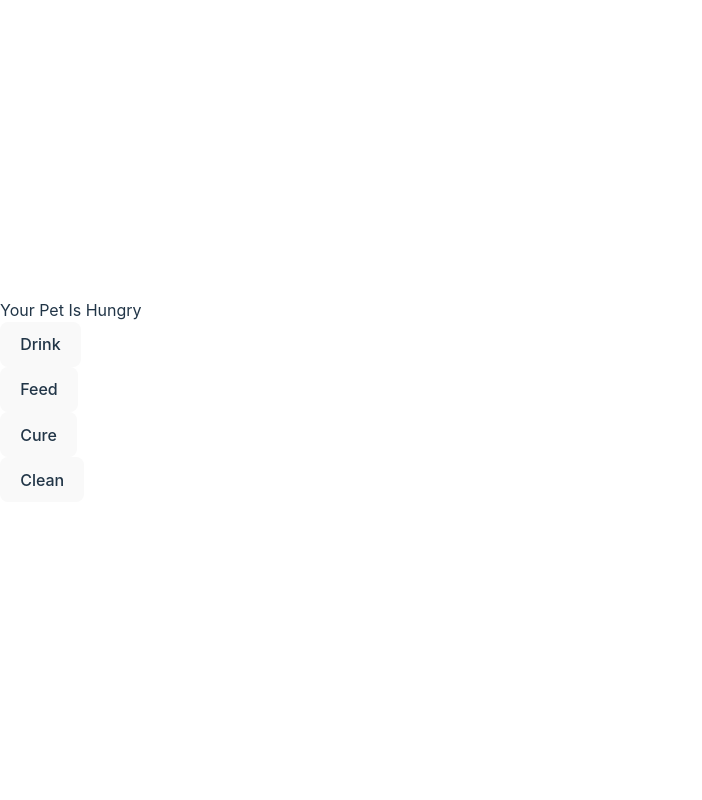
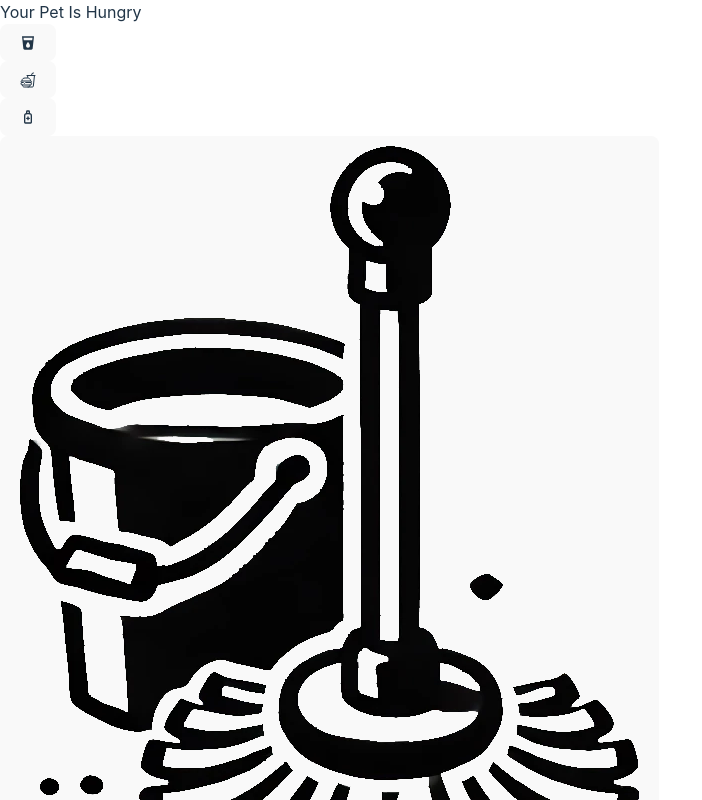
Before and after one commit to Lulika57/Tamagochi, a React (Vite) app: page / in a window 1280 px wide. Shown: the top 800 px of the page, without its empty margins (0-702 px from the left). Built offline with nearby package versions, Linux system fonts and the light colour scheme.

Commit message:
Adds icons
Co-authored-by: Lulika57 <kharchenko.anastasya2013@gmail.com>

```diff
--- a/package.json
+++ b/package.json
@@ -11,7 +11,8 @@
   },
   "dependencies": {
     "react": "^18.3.1",
-    "react-dom": "^18.3.1"
+    "react-dom": "^18.3.1",
+    "react-icons": "^5.4.0"
   },
   "devDependencies": {
     "@eslint/js": "^9.17.0",
--- a/src/App.tsx
+++ b/src/App.tsx
@@ -1,5 +1,9 @@
 import { useState } from "react";
+import { MdLocalDrink } from "react-icons/md";
+import { IoFastFoodOutline } from "react-icons/io5";
+import { TbMedicineSyrup } from "react-icons/tb";
 import { HorizontalMenu } from "./components/horizontalMenu";
+import mop from "./assets/editedMop.png";
 
 function App() {
   const [status, setStatus] = useState<null>(null);
@@ -15,21 +19,25 @@ function App() {
             name={"Drink"}
             isOpened={openedMenu === "Drink"}
             setOpenedMenu={setOpenedMenu}
+            icon={<MdLocalDrink className="size-full p-4" />}
           />
           <HorizontalMenu
             name={"Feed"}
             isOpened={openedMenu === "Feed"}
             setOpenedMenu={setOpenedMenu}
+            icon={<IoFastFoodOutline className="size-full p-4" />}
           />
           <HorizontalMenu
             name={"Cure"}
             isOpened={openedMenu === "Cure"}
             setOpenedMenu={setOpenedMenu}
+            icon={<TbMedicineSyrup className="size-full p-4" />}
           />
           <HorizontalMenu
             name={"Clean"}
             isOpened={openedMenu === "Clean"}
             setOpenedMenu={setOpenedMenu}
+            icon={<img src={mop} className="size-full p-4" />}
           />
         </div>
       </div>
--- a/src/components/horizontalMenu.tsx
+++ b/src/components/horizontalMenu.tsx
@@ -1,28 +1,40 @@
+import { MdLocalDrink } from "react-icons/md";
+
 // Information we want to pass in
 type props = {
   name: string;
   isOpened: boolean;
   setOpenedMenu: any;
+  icon: any;
 };
 
-export const HorizontalMenu = ({ name, isOpened, setOpenedMenu }: props) => {
-
+export const HorizontalMenu = ({
+  name,
+  isOpened,
+  setOpenedMenu,
+  icon,
+}: props) => {
   function handleClick() {
-        if(isOpened) {
+    if (isOpened) {
       setOpenedMenu(null);
-        }
-        else {
+    } else {
       setOpenedMenu(name);
     }
   }
 
-function handleBlur () {
-    setOpenedMenu (null)
+  function handleBlur() {
+    setOpenedMenu(null);
   }
 
   return (
     <div className="flex flex-row gap-1">
-      <button onClick={handleClick} onBlur={handleBlur} className="h-24 w-24 p-0">{name}</button>
+      <button
+        onClick={handleClick}
+        onBlur={handleBlur}
+        className="h-24 w-24 p-0"
+      >
+        {icon}
+      </button>
       {isOpened && (
         <div className="flex self-center rounded-full py-1 bg-gray-300 gap-2 px-2">
           <button className="w-10 h-10 p-0 rounded-full">{name}</button>
```
Also changed, not shown: src/assets/editedMop.png (added), 1 other file (tests, documents, lock files or other folders). Lines whose indentation alone changed are shown as unchanged.
